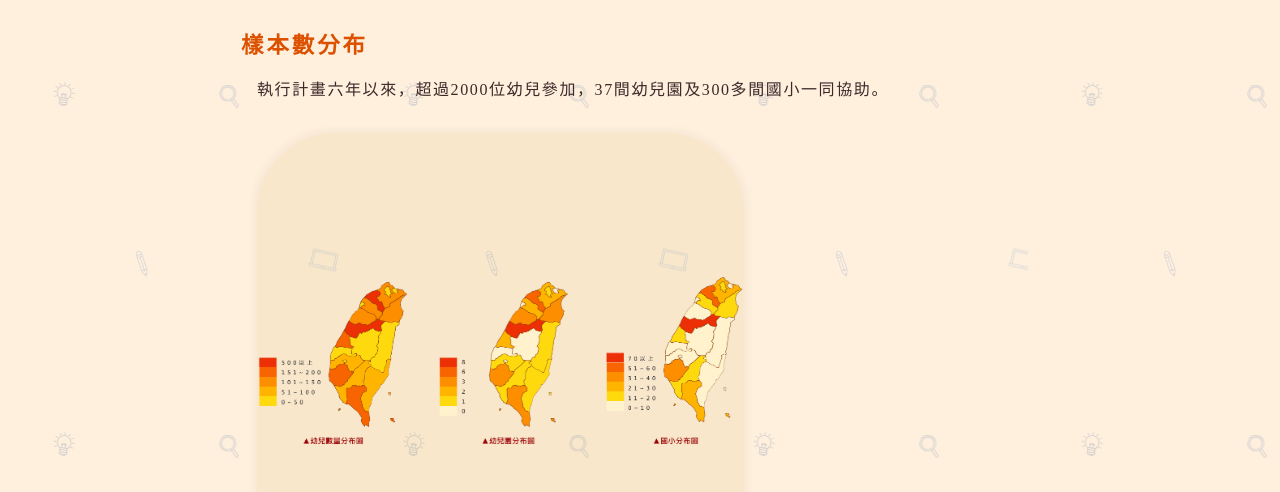
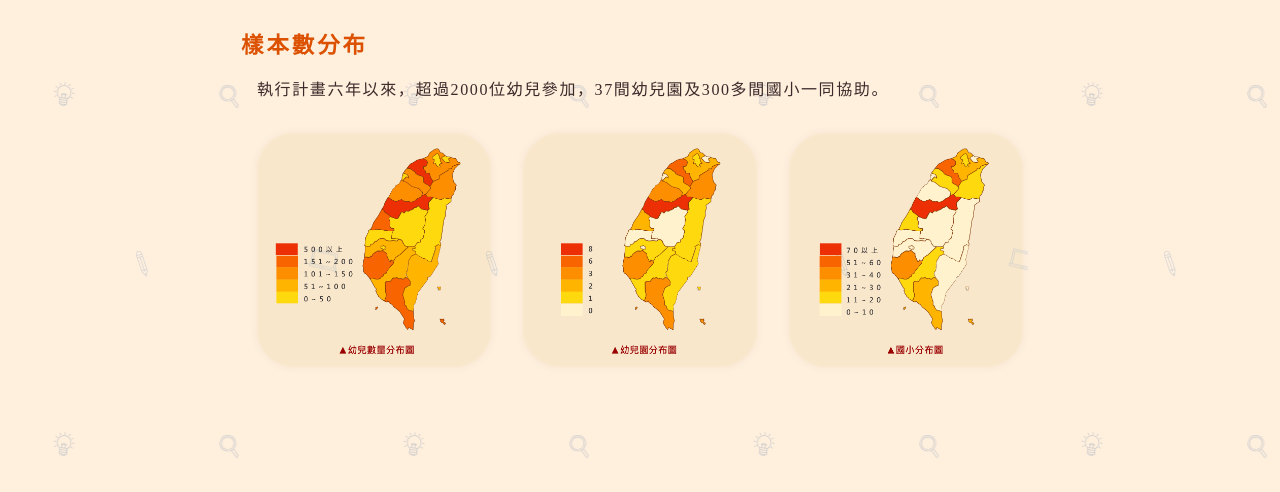
Before and after one commit to learningdatabase/TECEPS, a plain HTML site: page about.html in a window 1280 px wide. Shown: the part 1923-2415 px from the top of the page. Drawn offline with Linux system fonts and the light colour scheme.

Commit message:
Update about.html

```diff
--- a/about.html
+++ b/about.html
@@ -111,8 +111,14 @@
                 <div class="">
                     <h3>樣本數分布</h3>
                     <p>執行計畫六年以來，超過2000位幼兒參加，37間幼兒園及300多間國小一同協助。</p>
-                    <div class="phone">
-                        <img class="wd600" src="pic/taiwan06.png">
+                    <div class="one_third">
+                        <img class="wd100" src="pic/taiwan01.png">
+                    </div>
+                    <div class="one_third">
+                        <img class="wd100" src="pic/taiwan02.png">
+                    </div>
+                    <div class="one_third">
+                        <img class="wd100" src="pic/taiwan03.png">
                     </div>
                 </div>
             </div>
```
